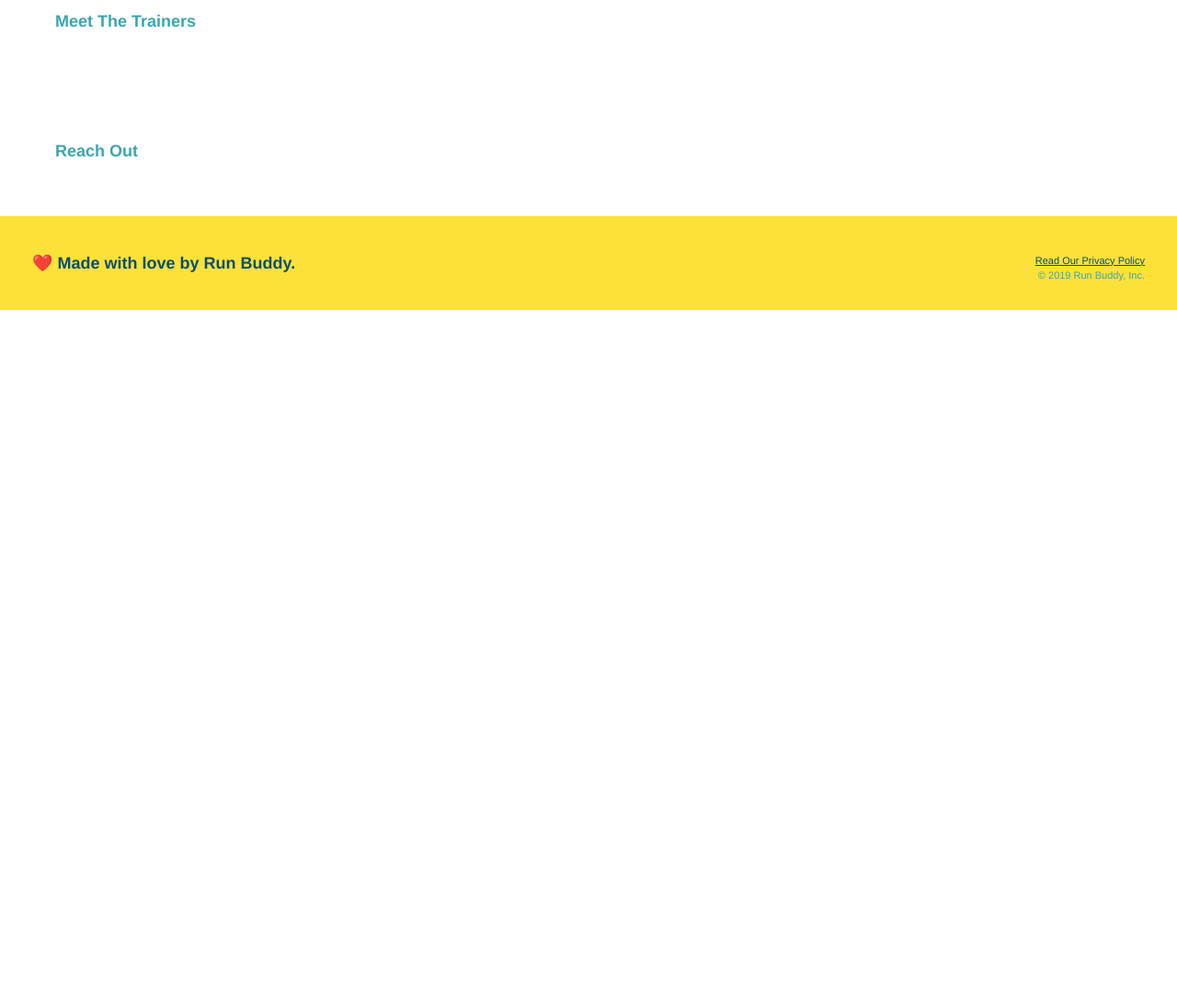
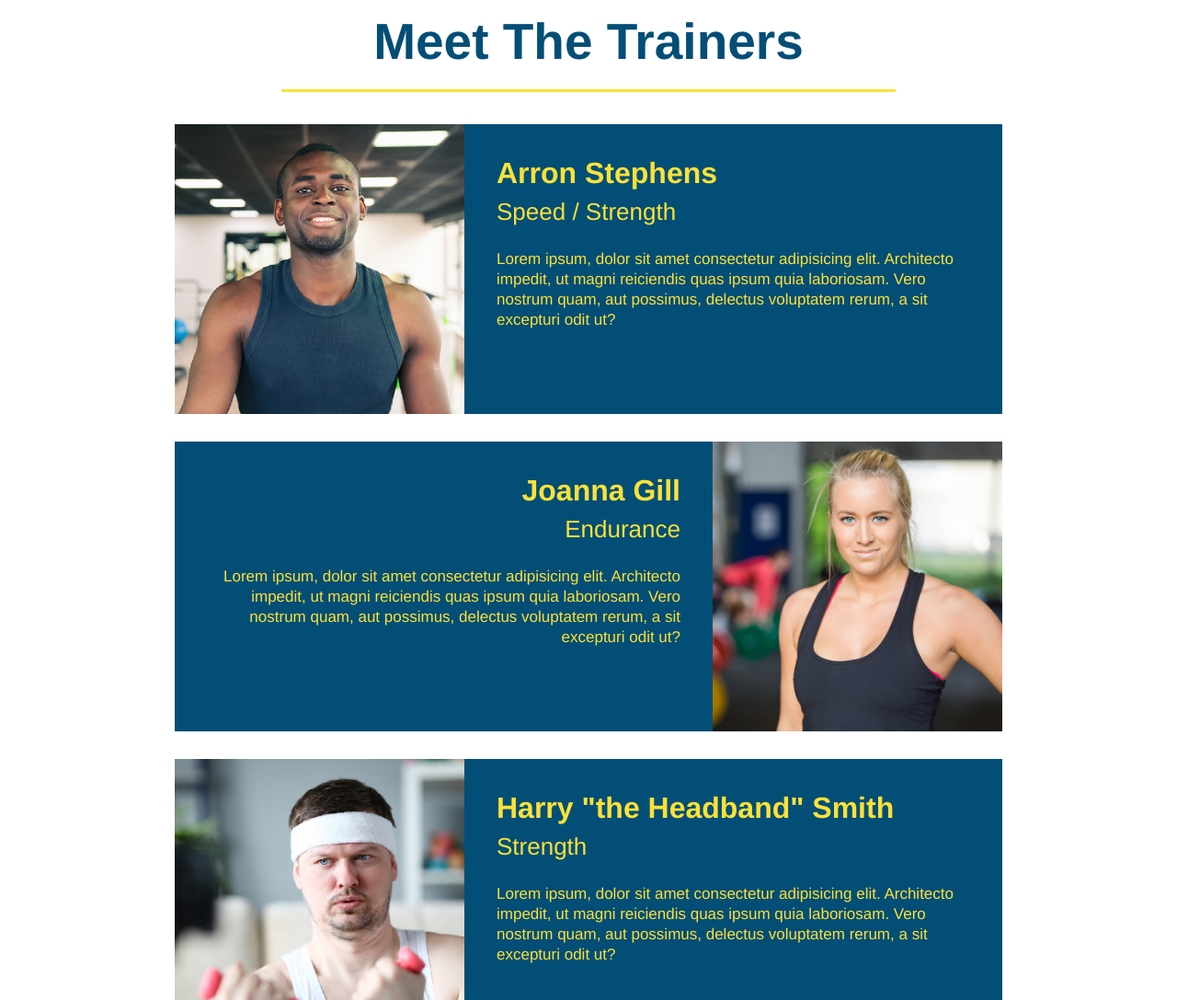
Before and after one commit to carlos-crc/run-buddy, a plain HTML site: page index.html in a window 1280 px wide. Shown: the part 2720-3807 px from the top of the page at 92% size. Before the commit the page ends 3057 px from the top, so only its background shows below. Drawn offline with Linux system fonts and the light colour scheme.

Commit message:
meet the trainers section

```diff
--- a/Assets/CSS/style.css
+++ b/Assets/CSS/style.css
@@ -201,3 +201,50 @@ section {
 .steps span {
     font-size: 34px;
 }
+
+.trainers {
+    text-align: center;
+}
+
+.trainer {
+    width: 900px;
+    margin: 0 auto 30px auto;
+    background: #024e76;
+    color: #fce138;
+    overflow: auto;
+}
+
+.trainer img {
+    width: 35%;
+    float: left;
+}
+
+.trainer-bio {
+    padding: 35px;
+    float: left;
+    width: 65%;
+}
+
+.text-left {
+    text-align: left;
+}
+
+.text-right {
+    text-align: right;
+}
+
+.trainer-bio h3 {
+    font-size: 32px;
+    margin-bottom: 8px;
+}
+
+.trainer-bio h4 {
+    font-weight: lighter;
+    font-size: 26px;
+    margin-bottom: 25px;
+}
+
+.trainer-bio p {
+    font-size: 17px;
+    line-height: 1.3;
+}
--- a/index.html
+++ b/index.html
@@ -107,8 +107,41 @@
         </section>
 
         <!-- "meet the trainers" section -->
-        <section id="your-trainers">
-            <h2>Meet The Trainers</h2>
+        <section id="your-trainers" class="trainers"  >
+            <h2 class="section-title primary-border">Meet The Trainers</h2>
+            <!-- first trainer bio -->
+            <article class="trainer">
+                <img src="./Assets/images/trainer-1.jpg" alt="Arron Stephens in his workout clothes, ready to pump iron" />
+                <div class="trainer-bio text-left">
+                    <h3>Arron Stephens</h3>
+                    <h4>Speed / Strength</h4>
+                    <p>
+                        Lorem ipsum, dolor sit amet consectetur adipisicing elit. Architecto impedit, ut magni reiciendis quas ipsum quia laboriosam. Vero nostrum quam, aut possimus, delectus voluptatem rerum, a sit excepturi odit ut?
+                    </p>
+                </div>
+            </article>
+            <!-- scond trainer bio -->
+            <article class="trainer">
+                <div class="trainer-bio text-right">
+                    <h3>Joanna Gill</h3>
+                    <h4>Endurance</h4>
+                    <p>
+                        Lorem ipsum, dolor sit amet consectetur adipisicing elit. Architecto impedit, ut magni reiciendis quas ipsum quia laboriosam. Vero nostrum quam, aut possimus, delectus voluptatem rerum, a sit excepturi odit ut?
+                    </p>
+                </div>
+                <img src="./Assets/images/trainer-2.jpg" alt="Joanna Gill cooling off after a workout" />
+            </article>
+            <!-- third trainer bio -->
+            <article class="trainer">
+                <img src="./Assets/images/trainer-3.jpg" alt="Harry Smith wearing a headband and lifting comically small pink weights" />
+                <div class="trainer-bio text-left">
+                    <h3>Harry "the Headband" Smith</h3>
+                    <h4>Strength</h4>
+                    <p>
+                        Lorem ipsum, dolor sit amet consectetur adipisicing elit. Architecto impedit, ut magni reiciendis quas ipsum quia laboriosam. Vero nostrum quam, aut possimus, delectus voluptatem rerum, a sit excepturi odit ut?
+                    </p>
+                </div>
+            </article>
         </section>
 
         <!-- "reach ot" section -->
```
Also changed, not shown: Assets/images/trainer-1.jpg (added), Assets/images/trainer-2.jpg (added), Assets/images/trainer-3.jpg (added).
